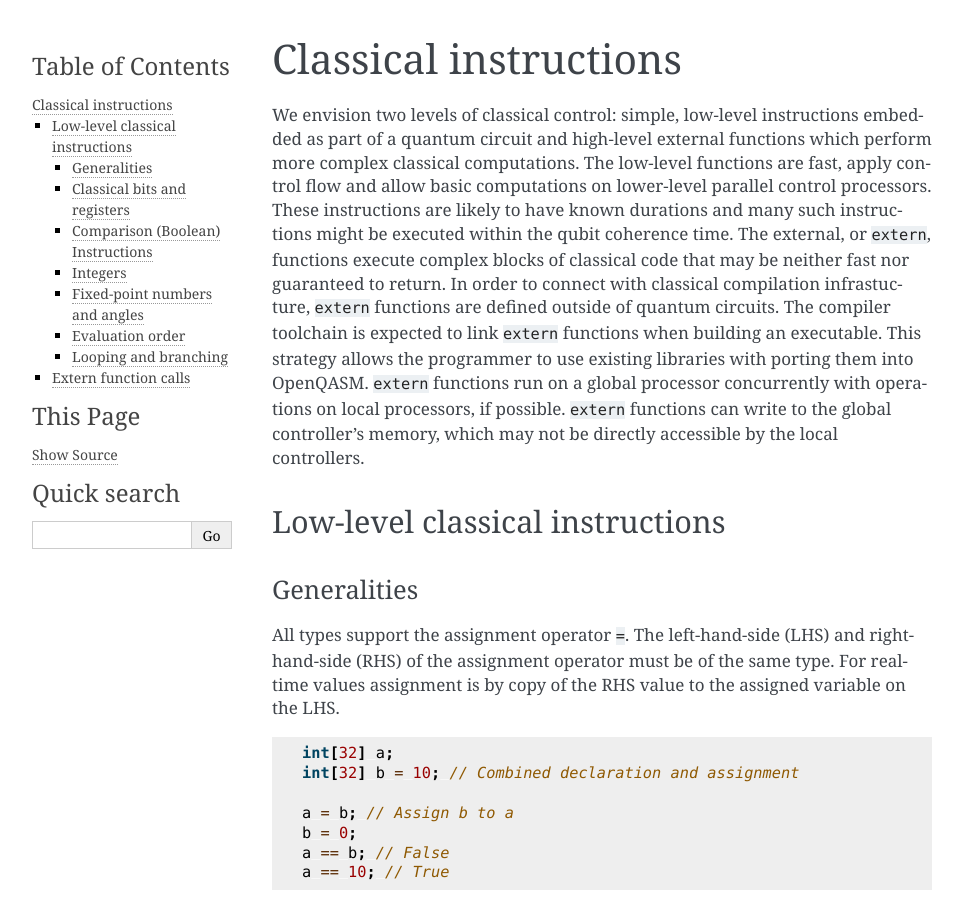
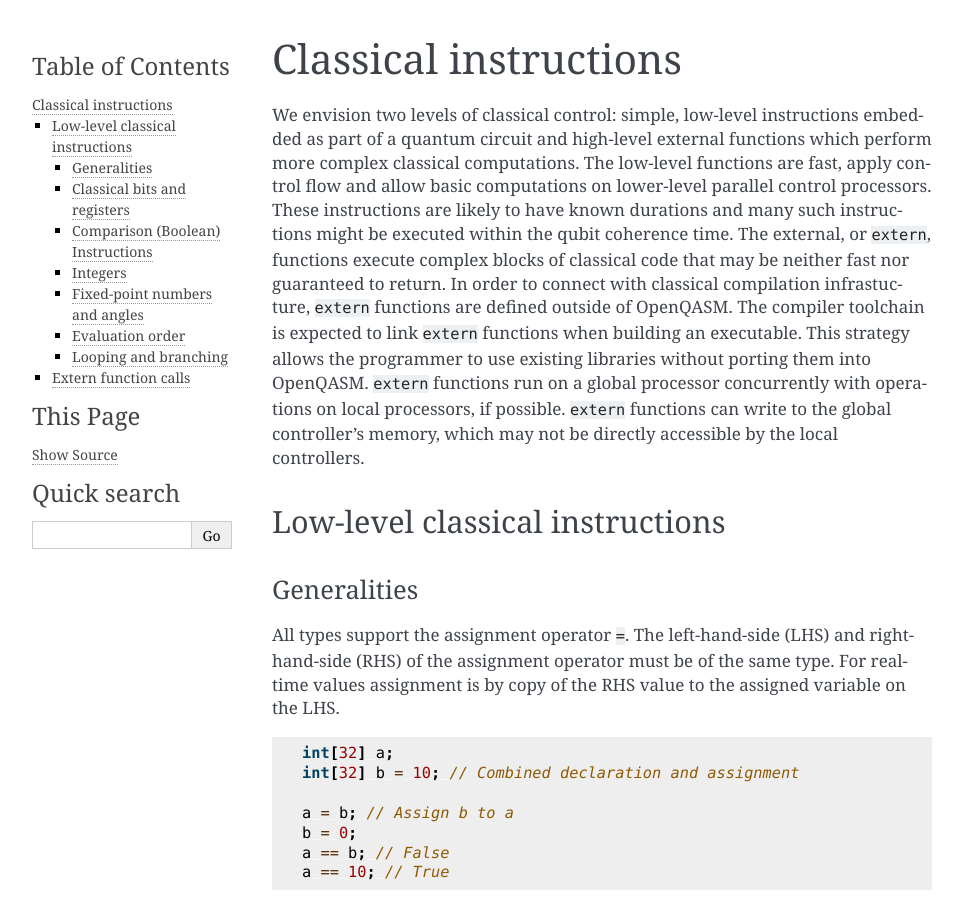
Before and after one commit to openqasm/openqasm, a Sphinx documentation site: the page built from source/language/classical.rst, in a window 1280 px wide and 900 px high. Shown: the whole window, without its empty margins (148-1111 px from the left). Built offline with Sphinx 7.4.7, drawn with Linux system fonts in a browser that asks for light colours.

Commit message:
Language changes

```diff
--- a/source/language/classical.rst
+++ b/source/language/classical.rst
@@ -9,8 +9,8 @@ to have known durations and many such instructions might be executed
 within the qubit coherence time. The external, or ``extern``, functions execute
 complex blocks of classical code that may be neither fast nor guaranteed to return. In order
 to connect with classical compilation infrastucture, ``extern`` functions are defined outside of
-quantum circuits. The compiler toolchain is expected to link ``extern`` functions when building an
-executable. This strategy allows the programmer to use existing libraries with porting them into
+OpenQASM. The compiler toolchain is expected to link ``extern`` functions when building an
+executable. This strategy allows the programmer to use existing libraries without porting them into
 OpenQASM. ``extern`` functions run on a global processor concurrently with operations on local
 processors, if possible. ``extern`` functions can write to the global controller’s memory,
 which may not be directly accessible by the local controllers.
```
